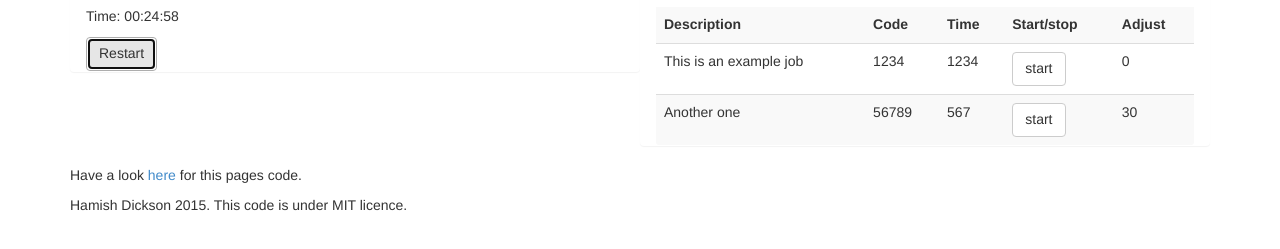
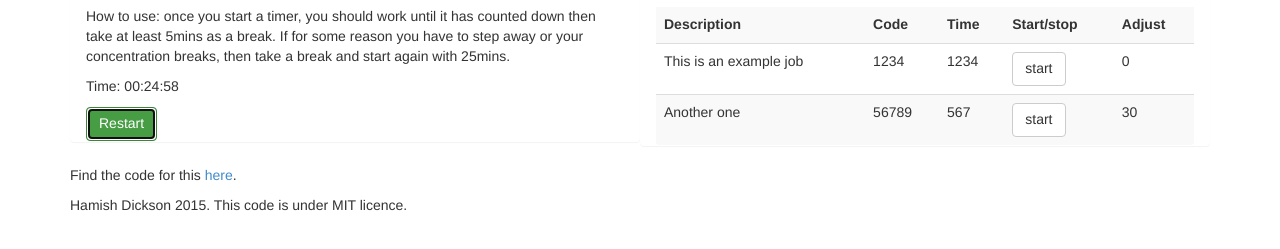
Before and after one commit to hamishdickson/timer, a plain HTML site: page index.html in a window 1280 px wide. Both pictures are taken after a click on the button "Start". Shown: the part 227-476 px from the top of the page. Drawn offline with Linux system fonts and the light colour scheme.

Commit message:
add explaination

```diff
--- a/index.html
+++ b/index.html
@@ -20,17 +20,11 @@
   <countdown></countdown>
 
   <timer></timer>
-
-  <div>
-
-    <p>Have a look <a traget="_blank"
-                      href="https://github.com/hamishdickson/timer/tree/gh-pages">here</a>
-      for this pages code.</p>
-  </div>
-
 </div>
 <div id="footer">
   <div class="container">
+    <p>Find the code for this <a target="_blank"
+    href="https://github.com/hamishdickson/timer/tree/gh-pages">here</a>.</p>
     <p class="muted credit">Hamish Dickson 2015. This code is under MIT licence.</p>
   </div>
 </div>
--- a/public/controllers/countdown.js
+++ b/public/controllers/countdown.js
@@ -12,8 +12,10 @@
 
                 $scope.buttonText = "Start";
                 $scope.time = msToTime(initial);
+                $scope.cdBtnClass = "btn-default";
 
                 $scope.restartCountdown = function() {
+                    $scope.cdBtnClass = "btn-success";
                     $scope.buttonText = "Restart";
                     var startTime = initial;
                     $scope.time = msToTime(startTime);
--- a/public/views/countdown.html
+++ b/public/views/countdown.html
@@ -1,7 +1,11 @@
 <div class="panel col-md-6">
-  <div>
-    <h2>countdown</h2>
-  </div>
+  <h2>countdown</h2>
+
+  <p>How to use: once you start a timer, you should work until
+  it has counted down then take at least 5mins as a break. If for
+  some reason you have to step away or your concentration breaks,
+  then take a break and start again with 25mins.</p>
+
 <!--  <div>
     <select>
       <option value="150000">25min</option>
@@ -10,7 +14,7 @@
   </div>-->
   <div>
     <p>Time: {{time}}</p>
-    <button type="button" class="btn btn-default"
+    <button type="button" class="btn {{cdBtnClass}}"
             ng-click="restartCountdown(2000)">{{buttonText}}</button>
   </div>
 </div>
```
